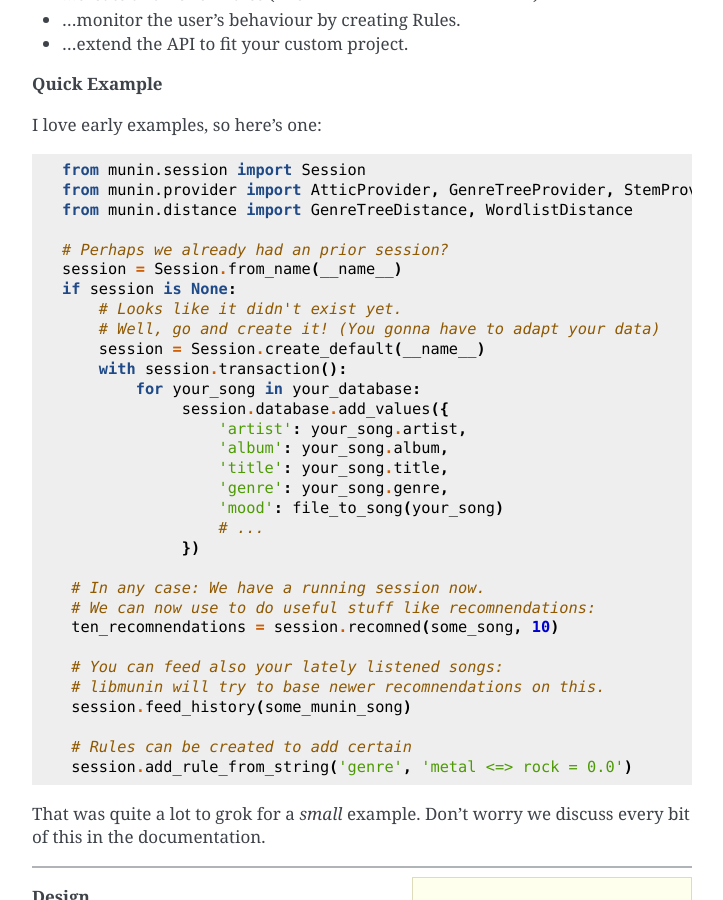
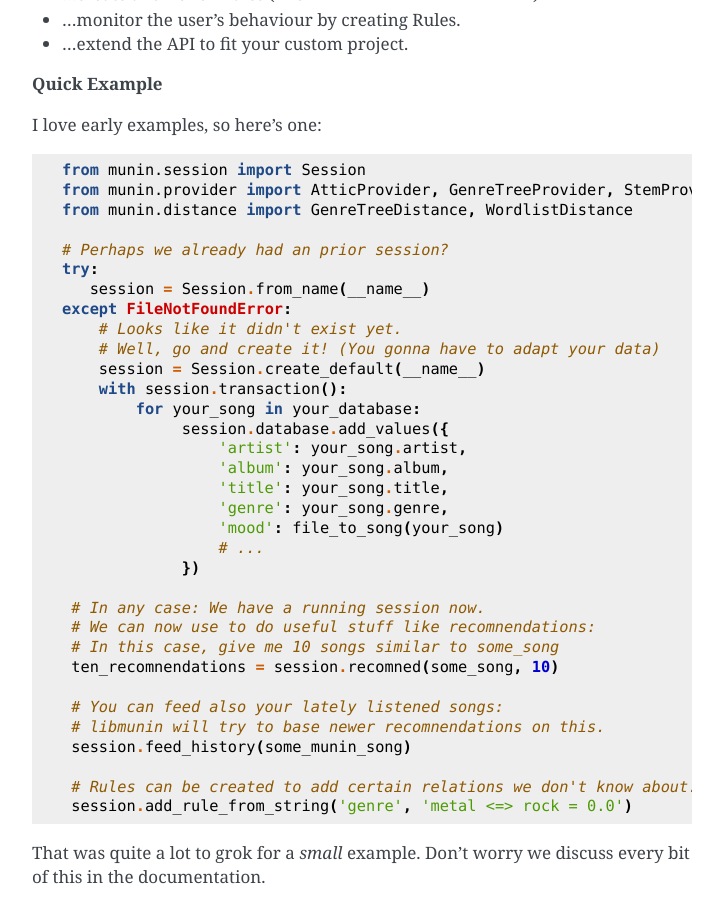
Before and after one commit to sahib/libmunin, a Sphinx documentation site: the page built from doc/index.rst, in a window 1280 px wide and 900 px high, scrolled down 507 px. Shown: the whole window, without its empty margins (388-1111 px from the left). Built offline with Sphinx 7.4.7, drawn with Linux system fonts in a browser that asks for light colours.

Commit message:
Updated index.rst example a little bit #2 (forgot to finish a comment)

```diff
--- a/doc/index.rst
+++ b/doc/index.rst
@@ -44,8 +44,9 @@ I love early examples, so here's one:
    from munin.distance import GenreTreeDistance, WordlistDistance
 
    # Perhaps we already had an prior session?
-   session = Session.from_name(__name__)
-   if session is None:
+   try:
+      session = Session.from_name(__name__)
+   except FileNotFoundError:
        # Looks like it didn't exist yet.
        # Well, go and create it! (You gonna have to adapt your data)
        session = Session.create_default(__name__)
@@ -62,13 +63,14 @@ I love early examples, so here's one:
 
     # In any case: We have a running session now.
     # We can now use to do useful stuff like recomnendations:
+    # In this case, give me 10 songs similar to some_song
     ten_recomnendations = session.recomned(some_song, 10)
 
     # You can feed also your lately listened songs:
     # libmunin will try to base newer recomnendations on this.
     session.feed_history(some_munin_song)
 
-    # Rules can be created to add certain
+    # Rules can be created to add certain relations we don't know about.
     session.add_rule_from_string('genre', 'metal <=> rock = 0.0')
 
 
```
